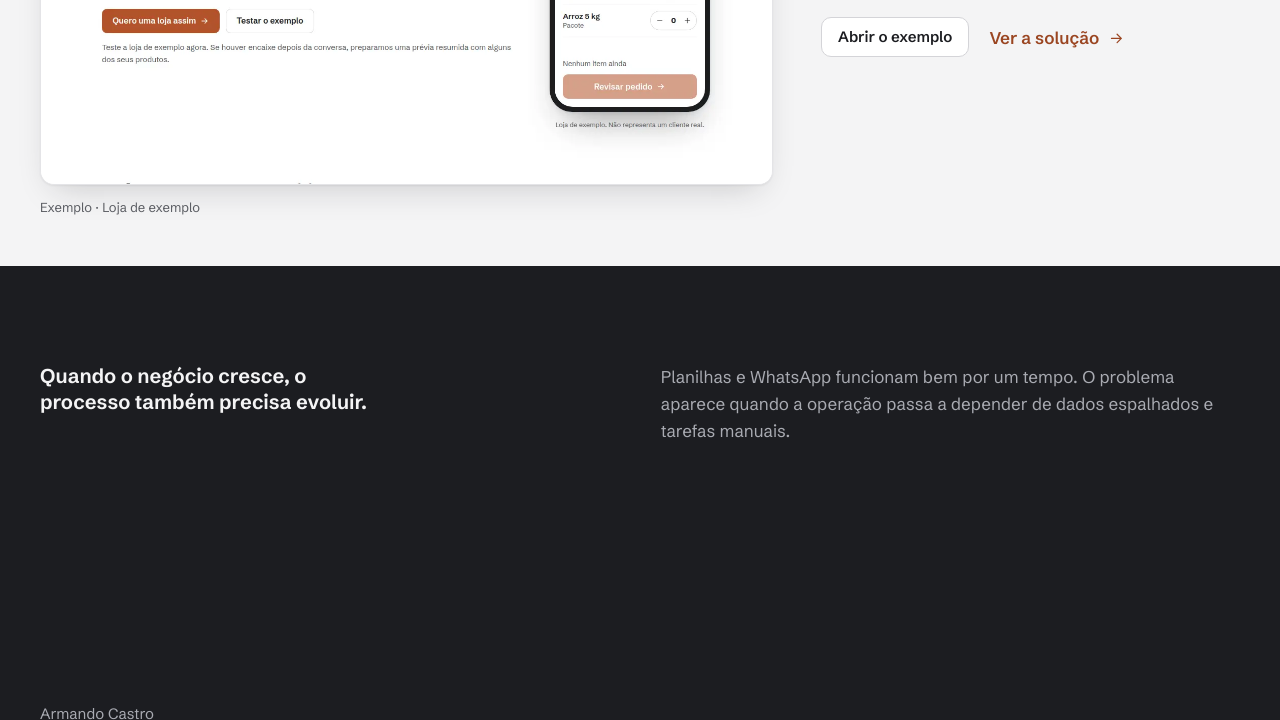
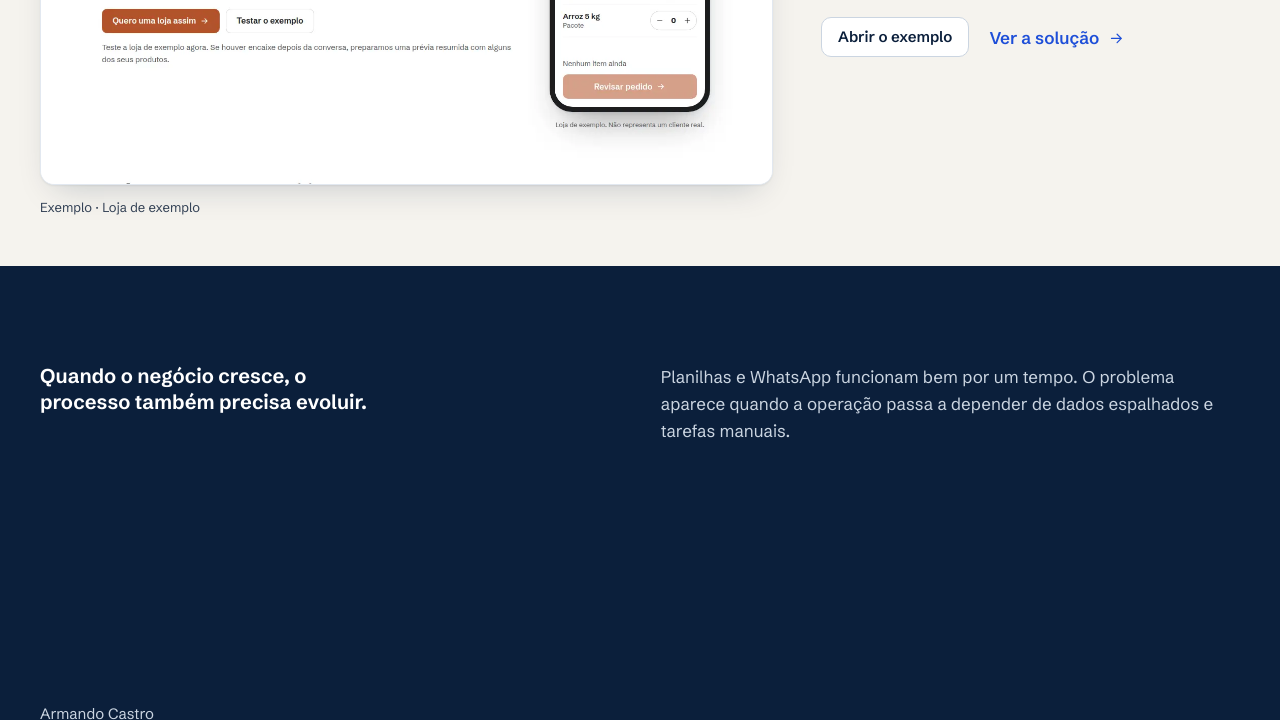
Before and after one commit to arcavcwb/lp-arcav-us, an Astro site: page / in a window 1280 px wide. Shown: the part 2080-2800 px from the top of the page. Built offline with nearby package versions, Linux system fonts and the light colour scheme; Astro itself is replaced by a stand-in of ours.

Commit message:
feat: paleta do Brand Kit V3
Azul profundo #0b1f3b no texto e nas seções escuras, areia #f5f3ee nas
faixas, azul elétrico #2563eb nas ações e âmbar #f59e0b como acento
secundário, no lugar do grafite e da terracota. Os tons derivados têm o
contraste anotado em tokens.css.

O âmbar nunca é texto em fundo claro (2,15:1). O contorno do foco passa
a ser --color-focus: azul no claro e âmbar no azul profundo, onde o azul
dá só 3,19:1. As sombras ganham o tom do azul profundo.

Co-Authored-By: Claude Opus 5.5 <noreply@anthropic.com>

```diff
--- a/src/styles/base.css
+++ b/src/styles/base.css
@@ -74,7 +74,7 @@ a {
 }
 
 :focus-visible {
-  outline: var(--focus-width) solid var(--color-accent);
+  outline: var(--focus-width) solid var(--color-focus);
   outline-offset: var(--outline-offset-focus);
   border-radius: var(--radius-xs);
 }
--- a/src/styles/components/home/manifesto.css
+++ b/src/styles/components/home/manifesto.css
@@ -58,5 +58,5 @@
 }
 
 .manifesto__mark--after {
-  @apply text-clay;
+  @apply text-highlight;
 }
--- a/src/styles/components/ui/footer.css
+++ b/src/styles/components/ui/footer.css
@@ -1,6 +1,7 @@
 /* Footer — grafite, quatro colunas a partir de 880px (marca, navegação, contato, trajetória). */
 
 .site-footer {
+  --color-focus: var(--color-highlight);
   @apply border-t border-on-dark-line bg-dark pt-footer pb-5 text-on-dark;
 }
 
--- a/src/styles/primitives/actions.css
+++ b/src/styles/primitives/actions.css
@@ -100,5 +100,5 @@
 }
 
 .section--dark .link-arrow {
-  color: var(--color-clay);
+  color: var(--color-highlight);
 }
--- a/src/styles/primitives/layout.css
+++ b/src/styles/primitives/layout.css
@@ -20,6 +20,7 @@
 }
 
 .section--dark {
+  --color-focus: var(--color-highlight);
   background: var(--color-dark);
   color: var(--color-on-dark);
   border-top-color: var(--color-dark);
--- a/src/styles/tokens.css
+++ b/src/styles/tokens.css
@@ -8,30 +8,37 @@
 @theme static {
   --*: initial;
 
-  /* ── Cor ─────────────────────────────────────────────────────────────── */
+  /* ── Cor (Brand Kit V3) ──────────────────────────────────────────────── */
+  /* Do kit: azul profundo #0b1f3b, azul elétrico #2563eb, âmbar #f59e0b, pizarra #334155,
+     areia #f5f3ee e branco. Os demais tons são derivados e têm o contraste anotado.
+     Azul elétrico sobre azul profundo dá 3,19:1: no escuro, texto e foco vão em branco ou âmbar.
+     Âmbar sobre claro dá 2,15:1: nunca é texto sobre branco ou areia. */
   --color-white: #ffffff;
   --color-paper: #ffffff;
-  --color-surface: #f4f4f5;
-  --color-surface-strong: #e9e9ec;
-  --color-ink: #1c1d21;
-  --color-ink-hover: #34363c;
-  --color-muted: #5b5d63;
-  --color-line: #e4e4e7;
-  --color-line-strong: #d4d4d8;
-  --color-line-hover: #a1a1aa;
-  --color-accent: #b4532a;
-  --color-accent-strong: #9a4521;
-  --color-accent-tint: rgb(180 83 42 / 0.1);
-  --color-selection: rgb(180 83 42 / 0.2);
+  --color-surface: #f5f3ee; /* areia */
+  --color-surface-strong: #eae6dc;
+  --color-ink: #0b1f3b; /* azul profundo: 16,5:1 no branco, 14,9:1 na areia */
+  --color-ink-hover: #1e3a5f;
+  --color-muted: #334155; /* pizarra: 10,35:1 no branco, 9,34:1 na areia */
+  --color-line: #e2e8f0;
+  --color-line-strong: #cbd5e1;
+  --color-line-hover: #94a3b8;
+  --color-accent: #2563eb; /* azul elétrico: 5,17:1 no branco, 4,66:1 na areia */
+  --color-accent-strong: #1d4ed8; /* 6,70:1 no branco */
+  --color-accent-tint: rgb(37 99 235 / 0.1);
+  --color-selection: rgb(37 99 235 / 0.2);
   /* Fundo atrás de uma janela (formulário de contato) */
-  --color-backdrop: rgb(28 29 33 / 0.6);
-  --color-clay: #e7a27f;
-  --color-dark: #1c1d21;
-  --color-dark-raised: #26282d;
-  --color-on-dark: #f4f4f5;
-  --color-on-dark-muted: #a9abb2;
-  --color-on-dark-line: #34363c;
+  --color-backdrop: rgb(11 31 59 / 0.6);
+  /* Âmbar: acento secundário. Sobre azul profundo (7,68:1), no logo e em sinais de progresso. */
+  --color-highlight: #f59e0b;
+  --color-dark: #0b1f3b;
+  --color-dark-raised: #13294b; /* âmbar 6,76:1 */
+  --color-on-dark: #ffffff;
+  --color-on-dark-muted: #cbd5e1; /* 11,1:1 no azul profundo */
+  --color-on-dark-line: #1e3355;
   --color-danger: #b42318;
+  /* Contorno do foco: azul no claro; as superfícies escuras trocam para o âmbar. */
+  --color-focus: var(--color-accent);
 
   /* ── Tipo: uma família; a hierarquia vem do tamanho e do peso ─────────── */
   --font-sans: 'Schibsted Grotesk', ui-sans-serif, system-ui, -apple-system, 'Segoe UI', Roboto, sans-serif;
@@ -197,12 +204,13 @@
   --radius-phone: 2.75rem;
   --radius-screen: 2.2rem;
 
-  --shadow-raised: 0 1px 2px rgb(28 29 33 / 0.06), 0 14px 32px -14px rgb(28 29 33 / 0.22);
-  --shadow-lift: 0 2px 4px rgb(28 29 33 / 0.08), 0 24px 44px -18px rgb(28 29 33 / 0.3);
-  --shadow-drawer: 0 18px 30px -24px rgb(28 29 33 / 0.35);
-  --shadow-phone: 0 2px 6px rgb(28 29 33 / 0.1), 0 40px 70px -30px rgb(28 29 33 / 0.45);
+  /* Sombras tingidas de azul profundo (--color-ink). */
+  --shadow-raised: 0 1px 2px rgb(11 31 59 / 0.06), 0 14px 32px -14px rgb(11 31 59 / 0.22);
+  --shadow-lift: 0 2px 4px rgb(11 31 59 / 0.08), 0 24px 44px -18px rgb(11 31 59 / 0.3);
+  --shadow-drawer: 0 18px 30px -24px rgb(11 31 59 / 0.35);
+  --shadow-phone: 0 2px 6px rgb(11 31 59 / 0.1), 0 40px 70px -30px rgb(11 31 59 / 0.45);
   --shadow-focus: 0 0 0 3px var(--color-accent-tint);
-  --shadow-dialog: 0 2px 6px rgb(28 29 33 / 0.1), 0 40px 70px -30px rgb(28 29 33 / 0.45);
+  --shadow-dialog: 0 2px 6px rgb(11 31 59 / 0.1), 0 40px 70px -30px rgb(11 31 59 / 0.45);
 
   /* Foco do teclado */
   --focus-width: 2px;
```
